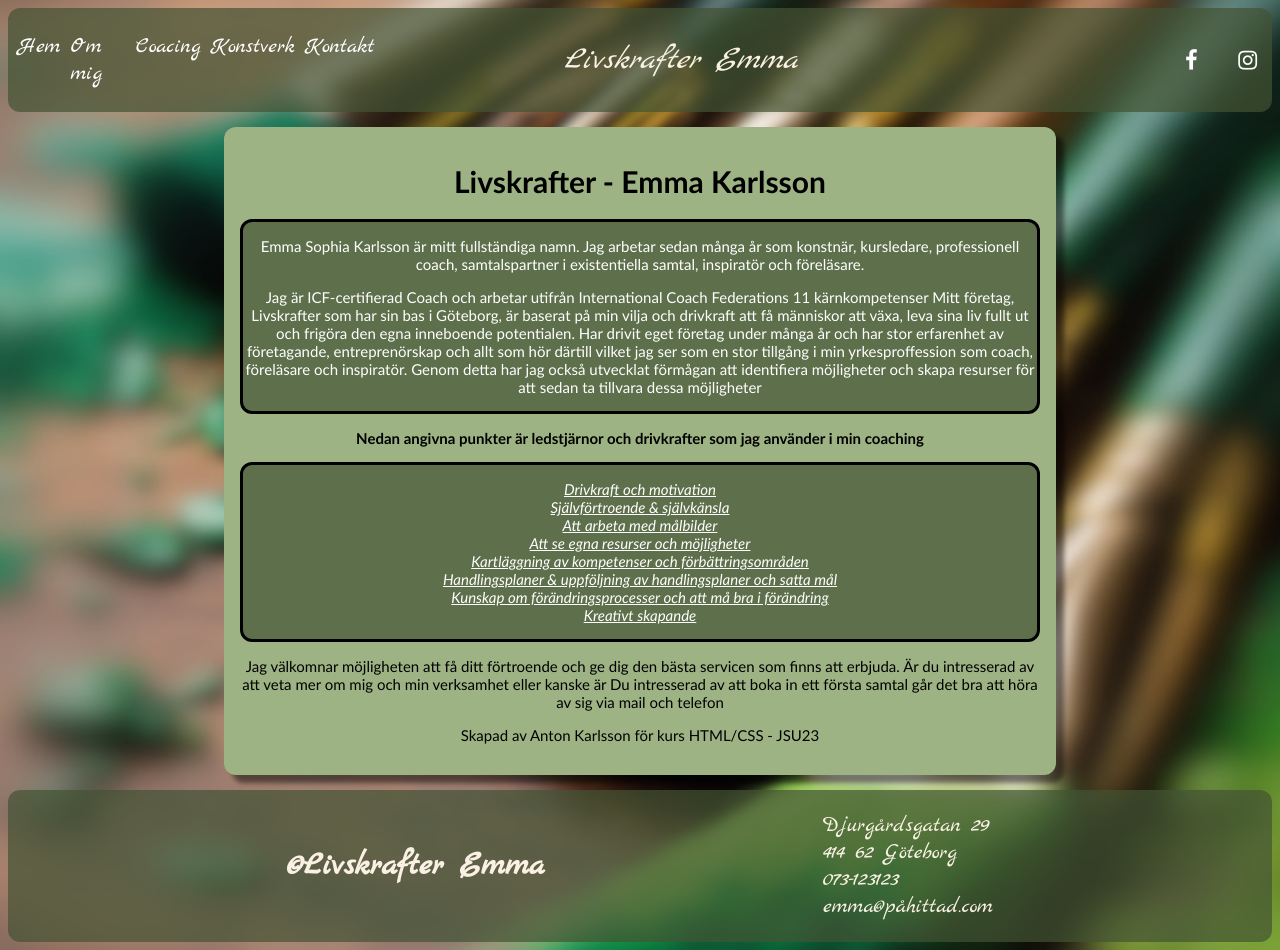
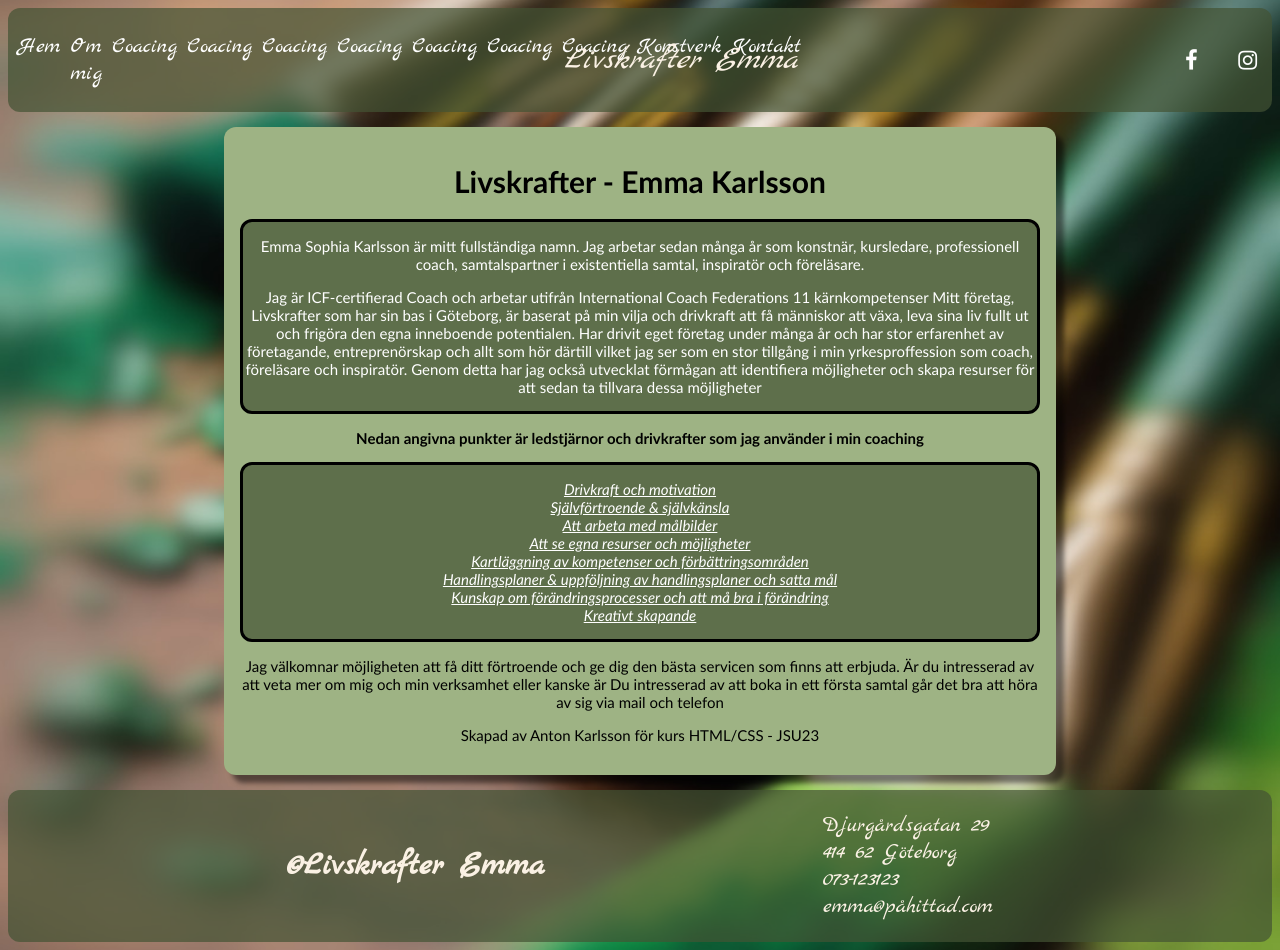
Before and after one commit to haijaa/livskrafter, a plain HTML site: page Livskrafter/about.html in a window 1280 px wide. Drawn offline with Linux system fonts and the light colour scheme.

Commit message:
make more links

```diff
--- a/Livskrafter/about.html
+++ b/Livskrafter/about.html
@@ -16,6 +16,12 @@
             <ul class="nav-links-list">
                 <li class="nav-link"><a href="index.html">Hem</a></li>
                 <li class="nav-link"><a href="about.html">Om mig</a></li>
+                <li class="nav-link"><a href="coaching.html">Coacing</a></li>
+                <li class="nav-link"><a href="coaching.html">Coacing</a></li>
+                <li class="nav-link"><a href="coaching.html">Coacing</a></li>
+                <li class="nav-link"><a href="coaching.html">Coacing</a></li>
+                <li class="nav-link"><a href="coaching.html">Coacing</a></li>
+                <li class="nav-link"><a href="coaching.html">Coacing</a></li>
                 <li class="nav-link"><a href="coaching.html">Coacing</a></li>
                 <li class="nav-link"><a href="konstverk.html">Konstverk</a></li>
                 <li class="nav-link"><a href="contact.html">Kontakt</a></li>
```
